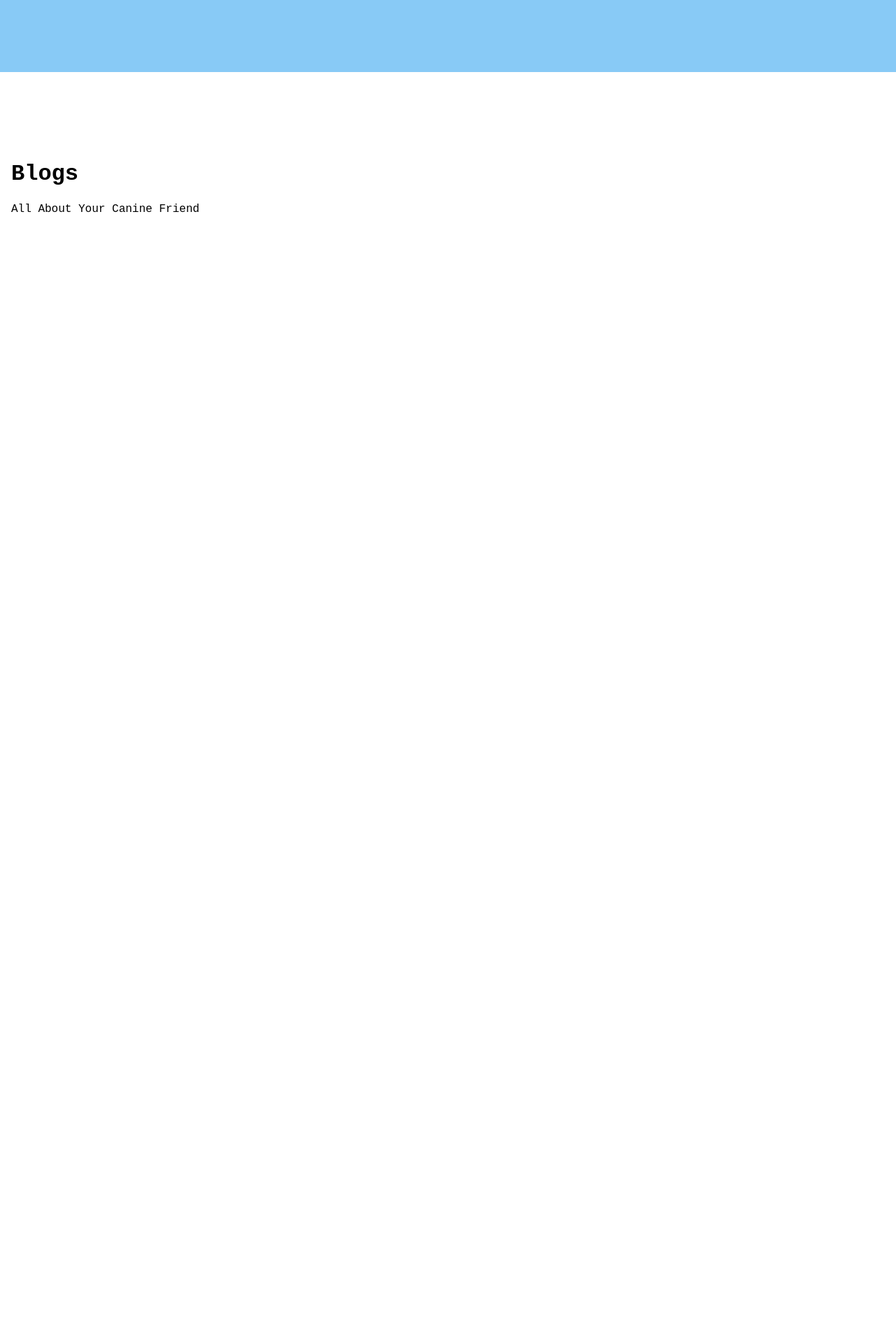
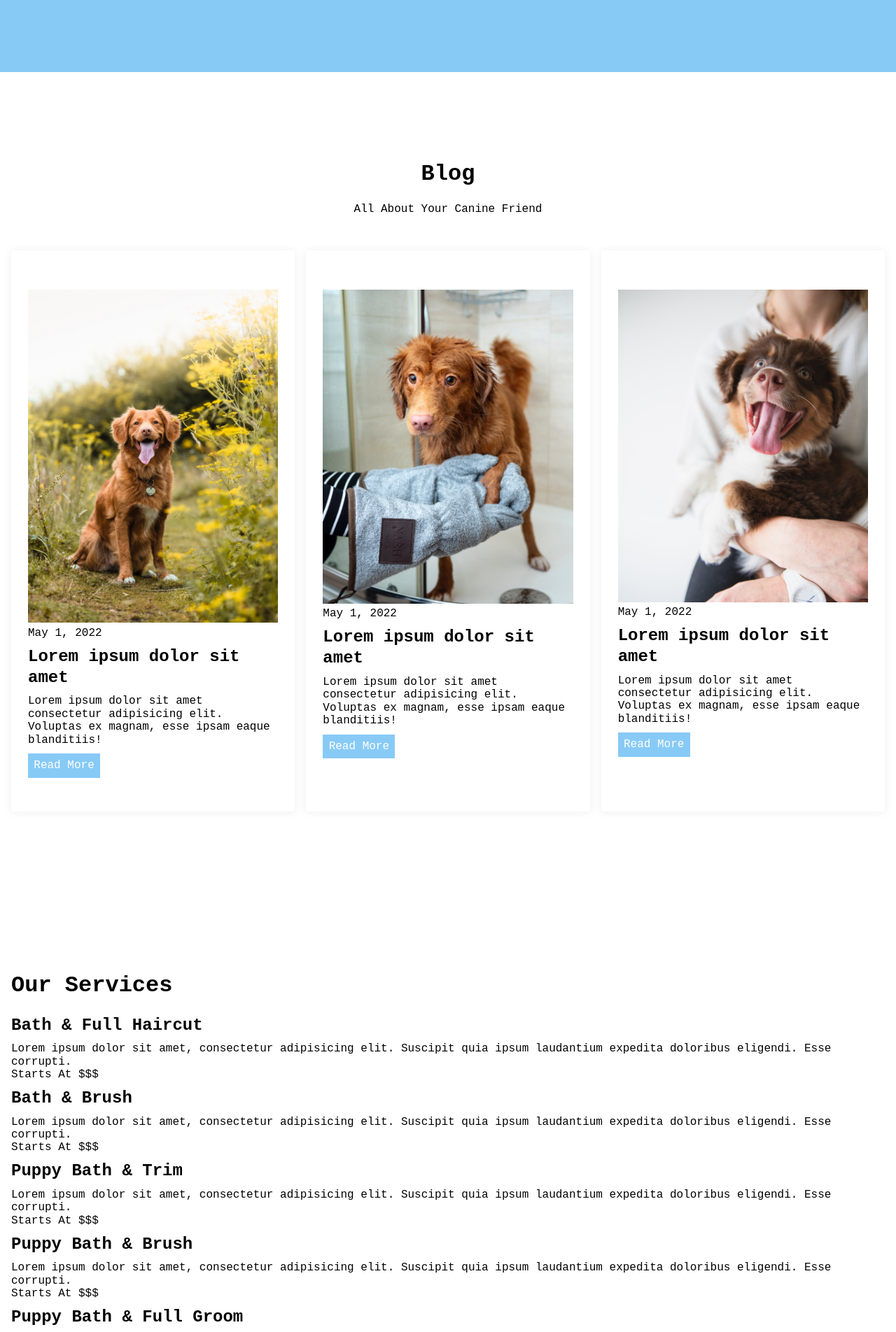
Before and after one commit to Laymacompanioni/CaninesUnlimited, a PHP site: page / in a window 1280 px wide. Shown: the part 2252-4156 px from the top of the page at 70% size. Before the commit the page ends 2555 px from the top, so only its background shows below. Run offline with PHP 8.4, Linux system fonts and the light colour scheme.

Commit message:
Service page

```diff
--- a/css/style.css
+++ b/css/style.css
@@ -136,8 +136,6 @@ padding: 0.6rem 0;
     margin: 2rem 0;
     padding: 3.5rem 1.5rem;
     border-radius: 4px;
-
-
 }
 .detail-items:hover{
     -webkit-box-shadow: 0 5px 19px -2px rgb(248, 246, 246);
@@ -169,6 +167,41 @@ section.about {
     font-weight:bold;
     font-size: 1.1rem;
 }
+/*Blog*/
+.blog-items{
+    background-color: #fff;
+    text-align: center;
+    box-shadow: 0 21px 2px 0 rgba(90, 91, 95, 0.1);
+    -webkit-box-shadow: 0 1px 12px 0 rgba(90, 91, 95, 0.1);
+    -moz-box-shadow: 0 1px 2px 0 rgba(90, 91, 95, 0.1);
+    margin: 2rem 0;
+    padding: 3.5rem 1.5rem;
+    border-radius: 4px;
+    /* background-color: #B6D98E; */
+    text-align: left;
+}
+.blog-items:hover{
+    -webkit-box-shadow: 0 5px 19px -2px rgb(248, 246, 246);
+    -moz-box-shadow: 0 11px 19px -2px rgba(248, 246, 246, 1);
+    box-shadow: 0 11px 19px -2px rgba(248, 246, 246, 1);
+    transform: translateY(-5px);
+
+}
+.blog-title {
+    text-align: center;
+    margin-bottom: 3.1rem;
+}
+.blog-items a{
+background-color: #88CAF6;
+color: white;
+padding: 0.52rem;
+margin: 1.2rem 0;
+}
+
+.blog-items a:hover{
+    background-color: #5A8CAE;
+    color: white;
+    }
 /*Media Queries */
 @media screen and (min-width: 768px){
     .detail .row{
@@ -179,7 +212,14 @@ section.about {
     .detail-items{
         margin: 0;
     }
-
+    .blog .row{
+        display: grid;
+        grid-template-columns: repeat(2, 1fr);
+        gap: 1rem;
+    }
+    .blog-items{
+        margin: 0;
+    }
 }
 @media screen and (min-width: 992px){
     .navbar .container{
@@ -222,5 +262,7 @@ section.about {
     .detail .row{
         grid-template-columns: repeat(3, 1fr);
     }
-
+    .blog .row{
+        grid-template-columns: repeat(3, 1fr);
+    }
 }
--- a/index.html
+++ b/index.html
@@ -75,7 +75,7 @@
     </div>
 </section>
 
-<section class="about">
+<section class="about" id="about">
     <div class="container">
             <p class="text">Lorem ipsum dolor sit, amet consectetur adipisicing elit. Saepe quam veritatis cumque! Temporibus cumque perspiciatis nulla odio quam vel architecto repellendus veritatis aperiam amet tenetur obcaecati, debitis nobis facere dolorem.</p>
             <br>
@@ -84,14 +84,96 @@
 </section>
 <!--Blog-->
 <section class="blog" id="blog">
+    <div class="blog-title">
+    <h1>Blog</h1>
+    <p>All About Your Canine Friend</p>
+</div>
+    <div class="container">
+        <div class="row">
+            <div class="blog-items">
+                <img id="blog-img" src="/assets/jamie-street-6CcB5TDNqkQ-unsplash.jpg">
+
+                <span>May 1, 2022</span>
+                <h2>Lorem ipsum dolor sit amet</h2>
+                <p>Lorem ipsum dolor sit amet consectetur adipisicing elit. Voluptas ex magnam, esse ipsam eaque blanditiis!</p>
+                <br>
+                <a href="#">Read More</a>
+            </div>
+
+            <div class="blog-items">
+                <img id="blog-img"src="/assets/jamie-street-ikv10lHZUas-unsplash.jpg">
+                <span>May 1, 2022</span>
+                <h2>Lorem ipsum dolor sit amet</h2>
+                <p>Lorem ipsum dolor sit amet consectetur adipisicing elit. Voluptas ex magnam, esse ipsam eaque blanditiis!</p>
+                <br>
+                <a href="#">Read More</a>
+            </div>
+
+            <div class="blog-items">
+                <img id="blog-img" src="/assets/paje-victoria-HAtT_dqRiNI-unsplash.jpg">
+                <span>May 1, 2022</span>
+                <h2>Lorem ipsum dolor sit amet</h2>
+                <p>Lorem ipsum dolor sit amet consectetur adipisicing elit. Voluptas ex magnam, esse ipsam eaque blanditiis!</p>
+                <br>
+                <a href="#">Read More</a>
+            </div>
+
+        </div>
+    </div>
+</section>
+<!--Services-->
+<section class="services" id="services">
     <div class="container">
         <div class="title">
-            <h1>Blogs</h1>
-            <p>All About Your Canine Friend</p>
+            <h1>Our Services</h1>
         </div>
+
+        <div class="row">
+            <div class="service-item">
+                <h2>Bath & Full Haircut</h2>
+                <p>Lorem ipsum dolor sit amet, consectetur adipisicing elit. Suscipit quia ipsum laudantium expedita doloribus eligendi. Esse corrupti. </p>
+                <span>Starts At $$$</span>
+                </div>
+            </div>
+
+            <div class="row">
+                <div class="service-item">
+                    <h2>Bath & Brush</h2>
+                    <p>Lorem ipsum dolor sit amet, consectetur adipisicing elit. Suscipit quia ipsum laudantium expedita doloribus eligendi. Esse corrupti. </p>
+                    <span>Starts At $$$</span>
+                    </div>
+                </div>
+
+                <div class="row">
+                    <div class="service-item">
+                        <h2>Puppy Bath & Trim</h2>
+                        <p>Lorem ipsum dolor sit amet, consectetur adipisicing elit. Suscipit quia ipsum laudantium expedita doloribus eligendi. Esse corrupti. </p>
+                        <span>Starts At $$$</span>
+                        </div>
+                    </div>
+
+                    <div class="row">
+                        <div class="service-item">
+                            <h2>Puppy Bath & Brush</h2>
+                            <p>Lorem ipsum dolor sit amet, consectetur adipisicing elit. Suscipit quia ipsum laudantium expedita doloribus eligendi. Esse corrupti. </p>
+                            <span>Starts At $$$</span>
+                            </div>
+                        </div>
+
+                        <div class="row">
+                            <div class="service-item">
+                                <h2>Puppy Bath & Full Groom</h2>
+                                <p>Lorem ipsum dolor sit amet, consectetur adipisicing elit. Suscipit quia ipsum laudantium expedita doloribus eligendi. Esse corrupti. </p>
+                                <span>Starts At $$$</span>
+                                </div>
+                            </div>
+
+        </div>
+        <div class="booking-bttn">
+            <button type="button">Book Now</button>
+        </div>
+    </div>
 </section>
-
-
 
 <script src="resources/jquery-3.6.0.js"></script>
 <!-- custom js -->
```
Also changed, not shown: assets/alvan-nee-1VgfQdCuX-4-unsplash.jpg (added), assets/jamie-street-6CcB5TDNqkQ-unsplash.jpg (added), assets/john-price-wzRQfEw9CMc-unsplash.jpg (deleted), assets/paje-victoria-HAtT_dqRiNI-unsplash.jpg (added), 1 other file.
